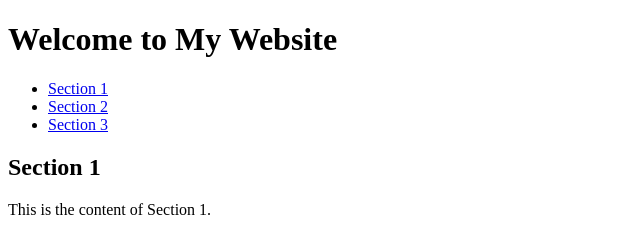
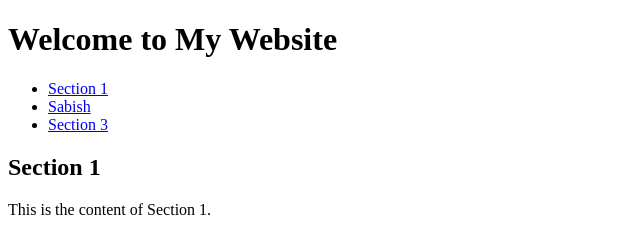
Before and after one commit to Satheeshkumar-L/Trainin, a plain HTML site: page index.html in a window 1280 px wide. Shown: the top 236 px of the page, 0-640 px from the left. Drawn offline with Linux system fonts and the light colour scheme.

Commit message:
Update index.html

```diff
--- a/index.html
+++ b/index.html
@@ -14,7 +14,7 @@
     <nav>
         <ul>
             <li><a href="#section1">Section 1</a></li>
-            <li><a href="#section2">Section 2</a></li>
+            <li><a href="#section2">Sabish</a></li>
             <li><a href="#section3">Section 3</a></li>
         </ul>
     </nav>
```
